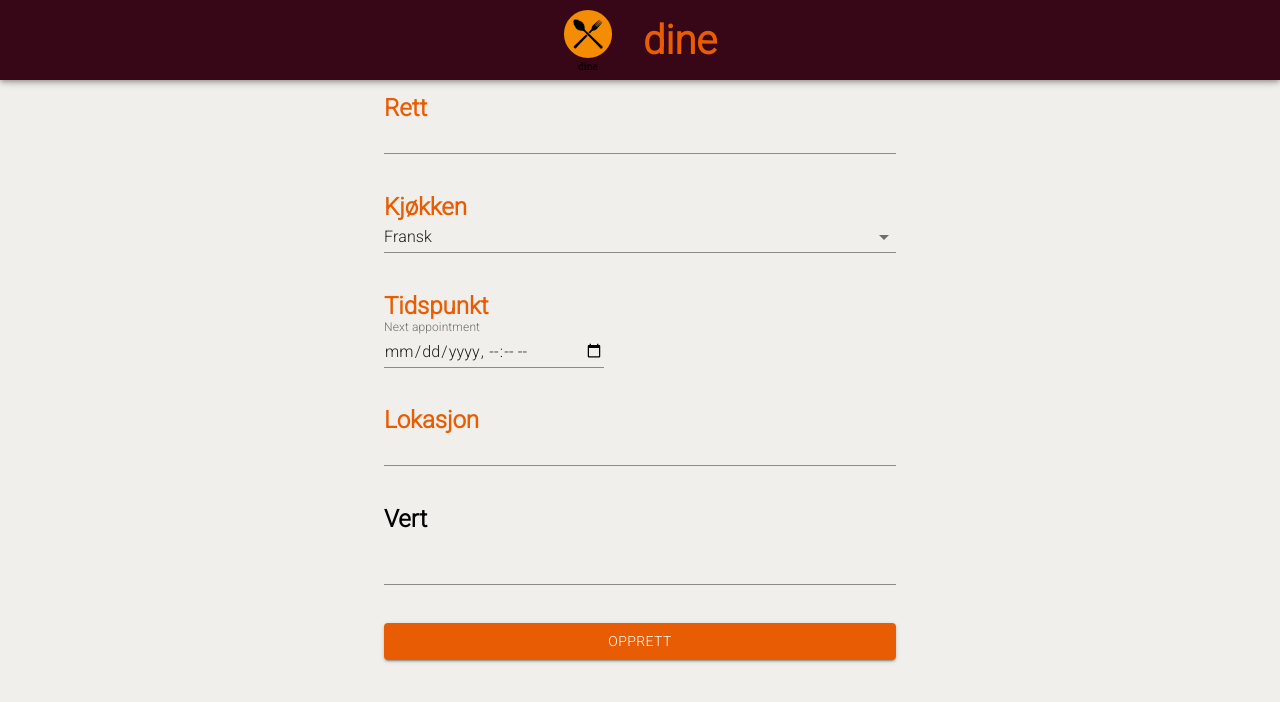
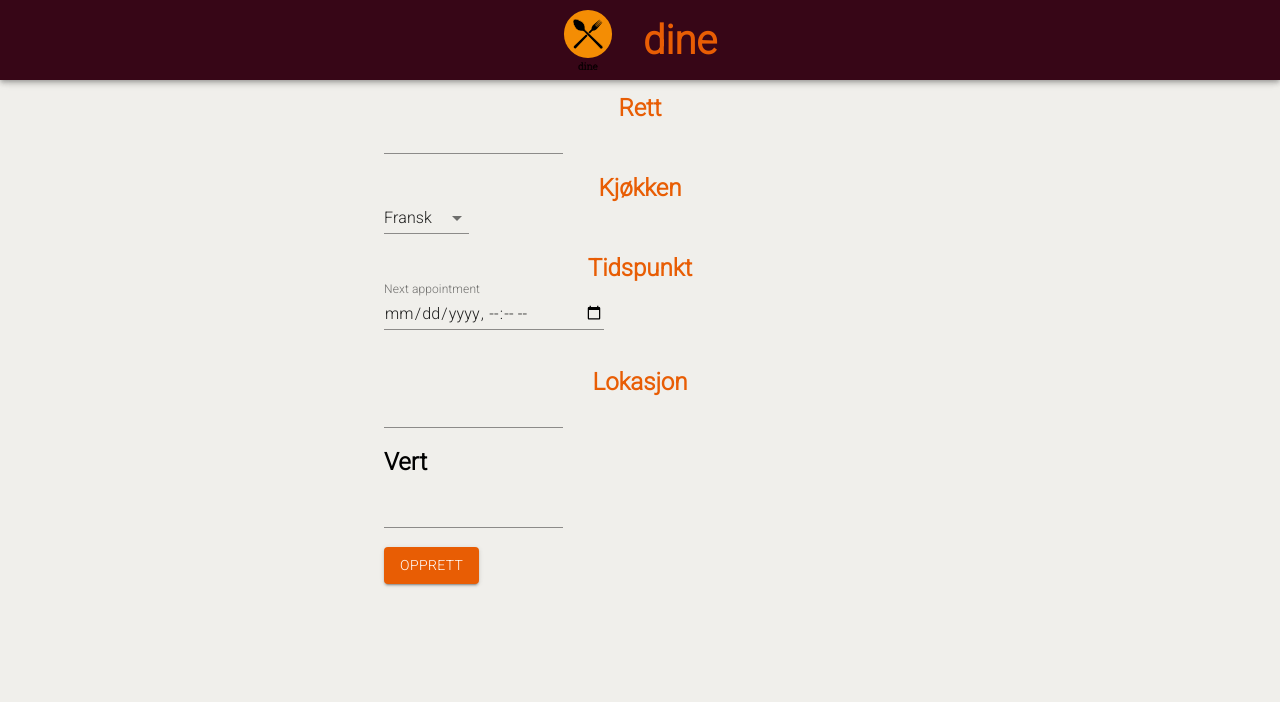
Before and after one commit to ulrik2204/dine-frontend, a React (Create React App) app: page /createdinnerevent in a window 1280 px wide. Shown: the top 702 px of the page. Built offline with nearby package versions, Linux system fonts and the light colour scheme.

Commit message:
center items

```diff
--- a/src/pages/CreateDinnerPage/CreateDinnerPage.css
+++ b/src/pages/CreateDinnerPage/CreateDinnerPage.css
@@ -5,7 +5,6 @@ body {
 }
 
 .createDinnerContainer {
-  display: flex;
   flex-direction: column;
   align-items: left;
   width: 40%;
@@ -15,8 +14,8 @@ body {
 
 .createDinnerH1,
 .createDinnerH2 {
-  width: 70%;
-  text-align: left;
+  width: 100%;
+  text-align: center;
   margin-bottom: 0%;
   font-family: 'Roboto', sans-serif;
 }
@@ -30,7 +29,3 @@ body {
   color: rgb(0, 0, 0);
   font-size: 40px;
 }
-
-.MuiButton-colorInherit {
-  color: #e85d04;
-}
```
